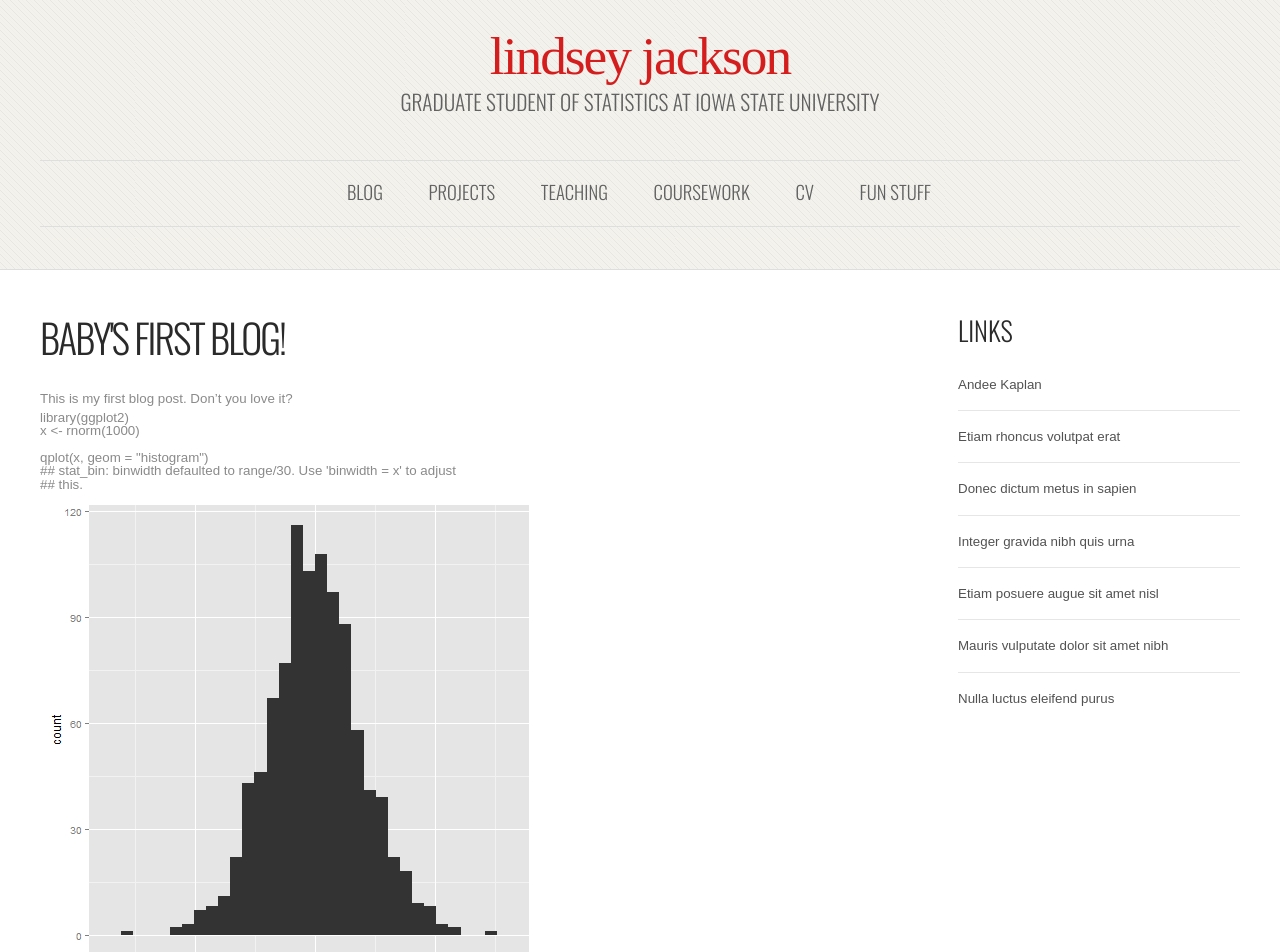
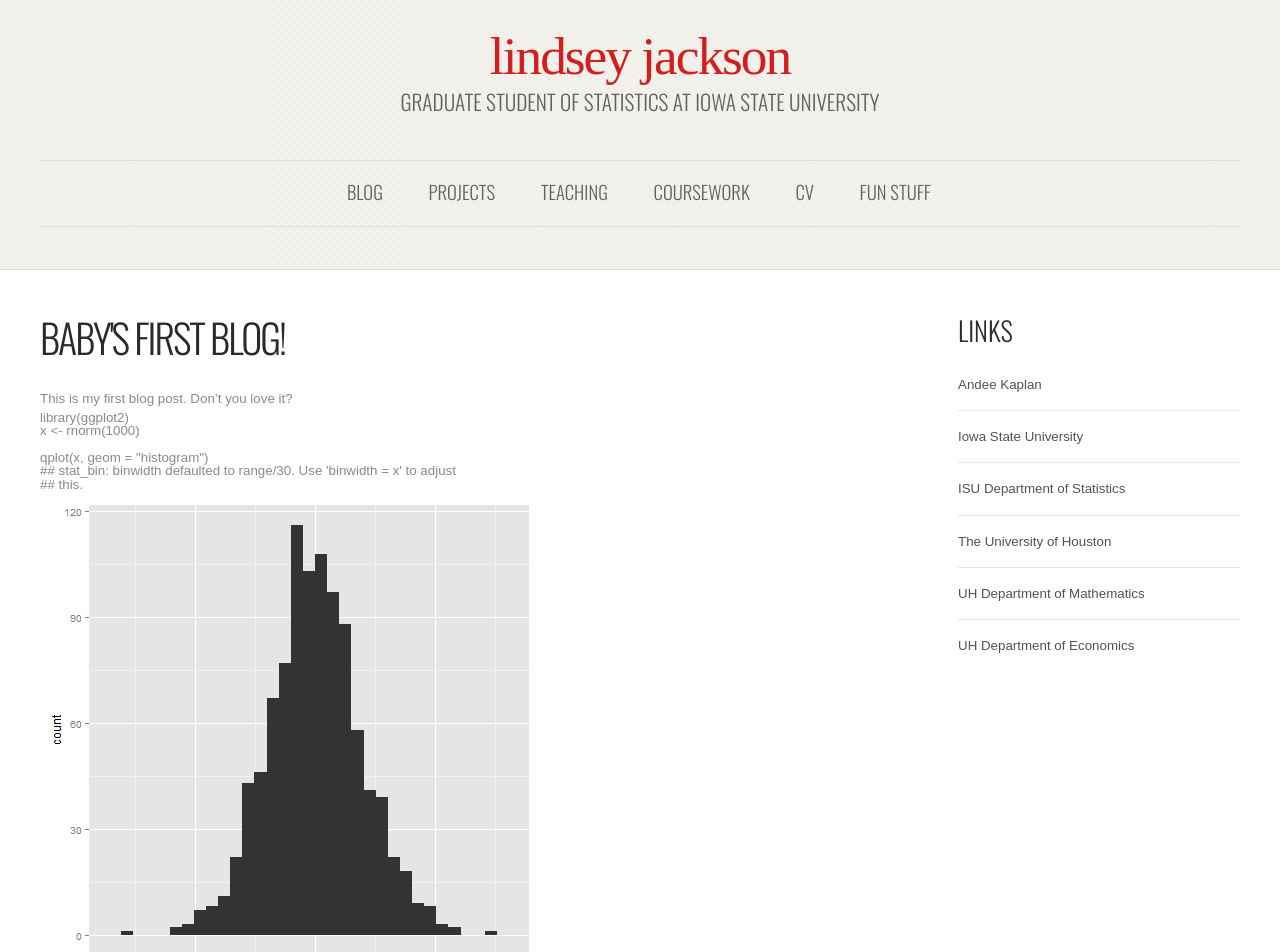
Before and after one commit to lmjackson/lmjackson.github.io, a Jekyll site: the page built from index.html, in a window 1280 px wide and 1400 px high. Shown: the top 952 px of the window. Built offline with Jekyll 4.4.1, drawn with Linux system fonts in a browser that asks for light colours; some web fonts are replaced; Markdown is read by kramdown in place of the engine named in the settings; some of the changed text lies outside the part shown.

Commit message:
links, picture, and about me

```diff
--- a/_layouts/default.html
+++ b/_layouts/default.html
@@ -76,12 +76,11 @@
 								<h2>Links</h2>
 								<ul class="style1">
 									<li class="first"><a href="http://andeekaplan.com" target="_blank">Andee Kaplan</a></li>
-									<li><a href="#" target="_blank">Etiam rhoncus volutpat erat</a></li>
-									<li><a href="#" target="_blank">Donec dictum metus in sapien</a></li>
-									<li><a href="#" target="_blank">Integer gravida nibh quis urna</a></li>
-									<li><a href="#" target="_blank">Etiam posuere augue sit amet nisl</a></li>
-									<li><a href="#" target="_blank">Mauris vulputate dolor sit amet nibh</a></li>
-									<li><a href="#" target="_blank">Nulla luctus eleifend purus</a></li>
+									<li><a href="http://www.iastate.edu" target="_blank">Iowa State University</a></li>
+									<li><a href="http://www.stat.iastate.edu" target="_blank">ISU Department of Statistics</a></li>
+									<li><a href="http://www.uh.edu" target="_blank">The University of Houston</a></li>
+									<li><a href="http://www.mathematics.uh.edu" target="_blank">UH Department of Mathematics</a></li>
+									<li><a href="http://www.econ.uh.edu" target="_blank">UH Department of Economics</a></li>
 								</ul>
 							</div>
 						</section>
@@ -96,12 +95,24 @@
 		<div class="5u">
 			<section id="box1">
 			<h2>About Me</h2>
-			<div class="border-img"> <a href="{{ page.root }}index.html"><img src="{{ page.root }}images/lindsey.png" alt=""></a> </div>
+			<div class="border-img"> <a href="{{ page.root }}index.html"><img src="{{ page.root }}images/lindsey.jpg" alt=""></a> </div>
 			</section>
 		</div>
 		<div class="7u">
 			<section id="box2">
-				<p>Nulla enim eros, porttitor eu, tempus id, varius non, nibh. Duis enim nulla, luctus eu, dapibus lacinia, venenatis id, quam. Vestibulum imperdiet, magna nec eleifend rutrum, nunc lectus vestibulum velit, euismod lacinia quam nisl id lorem. Quisque erat. Vestibulum pellentesque, justo mollis pretium suscipit, justo nulla blandit libero, in blandit augue justo quis nisl.</p>
+				<p>Greetings! I am a Ph.D student in the Statistics Department at Iowa State University. Born in Tennessee and raised in Texas, I am now
+				attempting to find ways to survive in Iowa.
+
+				I completed my Bachelor of Arts in Mathematics and Bachelor of Science in Economics at the University of Houston in May of 2012. During my
+				undergraduate career, I assisted Dr. Ruxandra Prodan with her research in long-run GDP trends across all 26 OECD countries. Utilizing
+				advanced time series techniques, we tested the significance of structural breaks in growth: specifically, linear shifts, level shifts, or
+				a combination of both. Conducting this research helped me to realize my love for statistics and desire to study this field at the graduate
+				level.
+
+				In my spare time I enjoy eating, sleeping, and showering. In my extra spare time I enjoy writing, recording, and producing music at an
+				amateur level. Whenever I accumulate large blocks of time and money, I like to travel the world. Check out my "Fun Stuff" section for
+				examples of my music and memoirs from my globe-trotting endeavors.
+				</p>
 			</section>
 		</div>
 	</div>
```
Also changed, not shown: images/lindsey.jpg (added).
